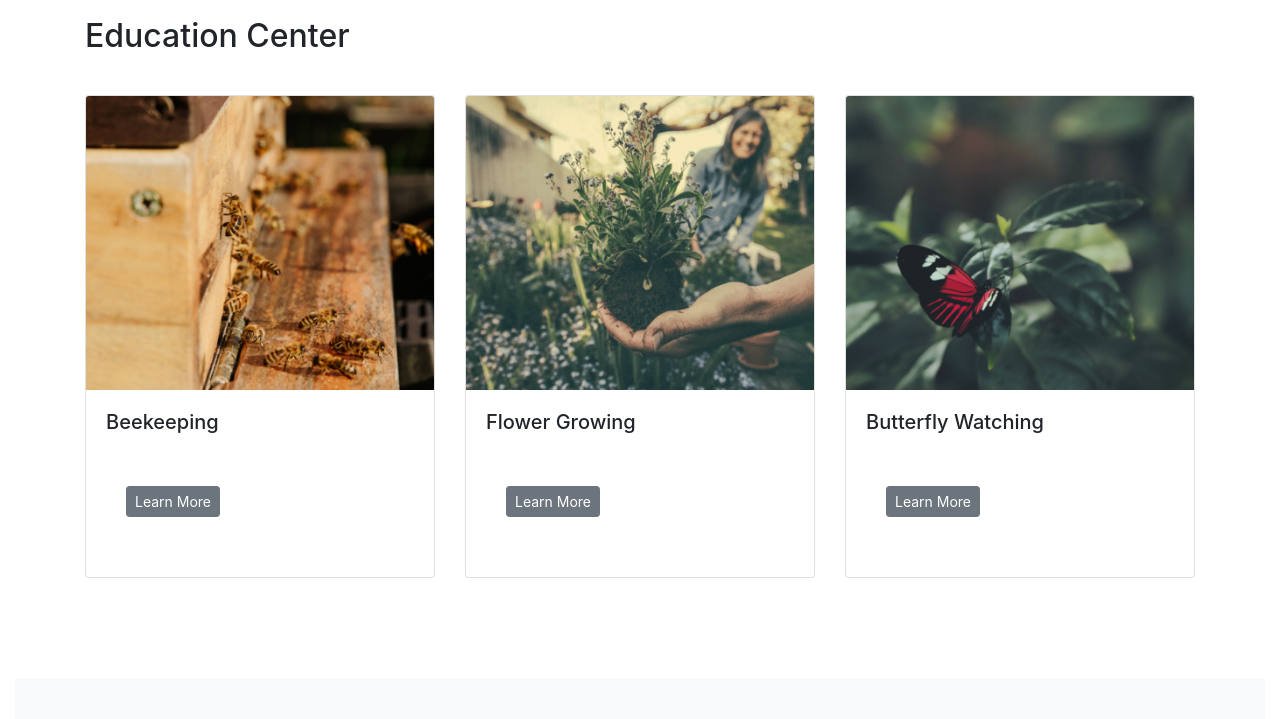
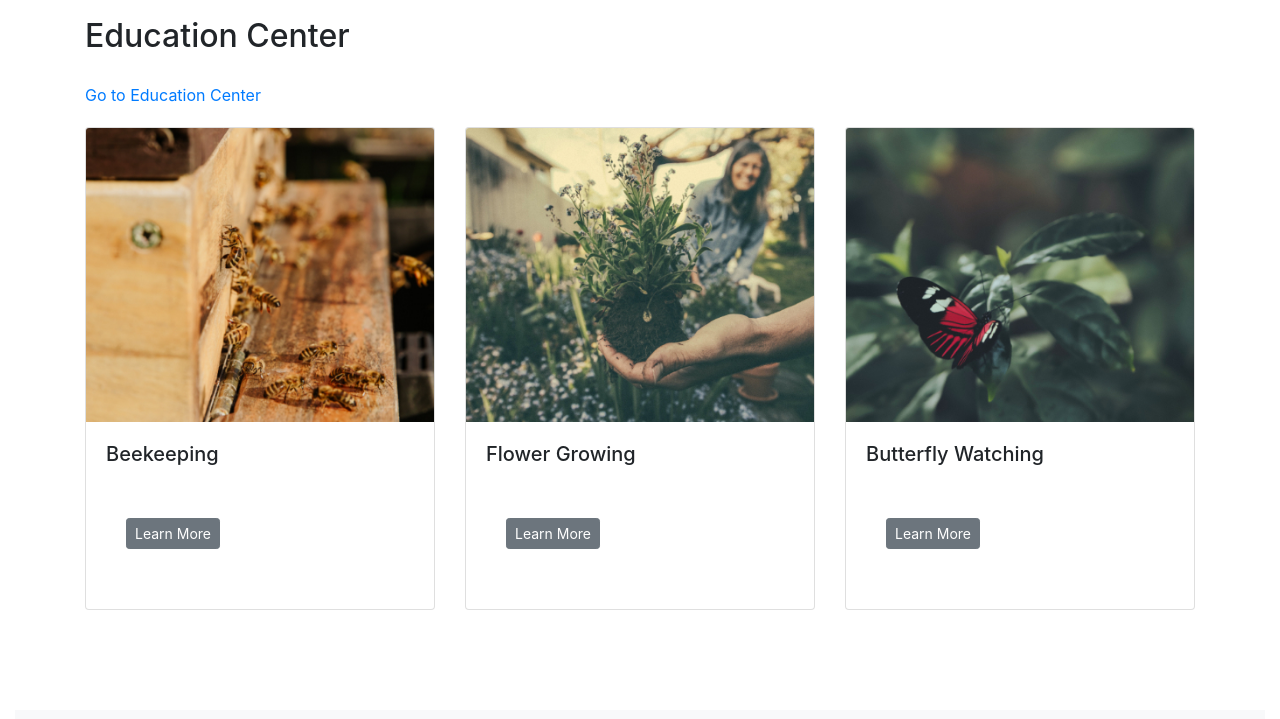
Before and after one commit to Tylerjkav/UX_UI_HW_21, a plain HTML site: page index.html in a window 1280 px wide. Shown: the part 1407-2126 px from the top of the page. Drawn offline with nearby package versions, Linux system fonts and the light colour scheme; a script that the page names is missing.

Commit message:
updated link to edu center

```diff
--- a/index.html
+++ b/index.html
@@ -148,7 +148,7 @@
 
 <!-- Education Center -->
 <div class="container">
-  <h2 class="headerPadding">Education Center</h2>
+  <h2 class="headerPadding">Education Center</h2><a href="html/educenter.html">Go to Education Center</a>
   <div class="row">
               <!-- card 1 -->
                 <div class="cardContainer col-lg-4 col-md-4 col-sm-12">
```
